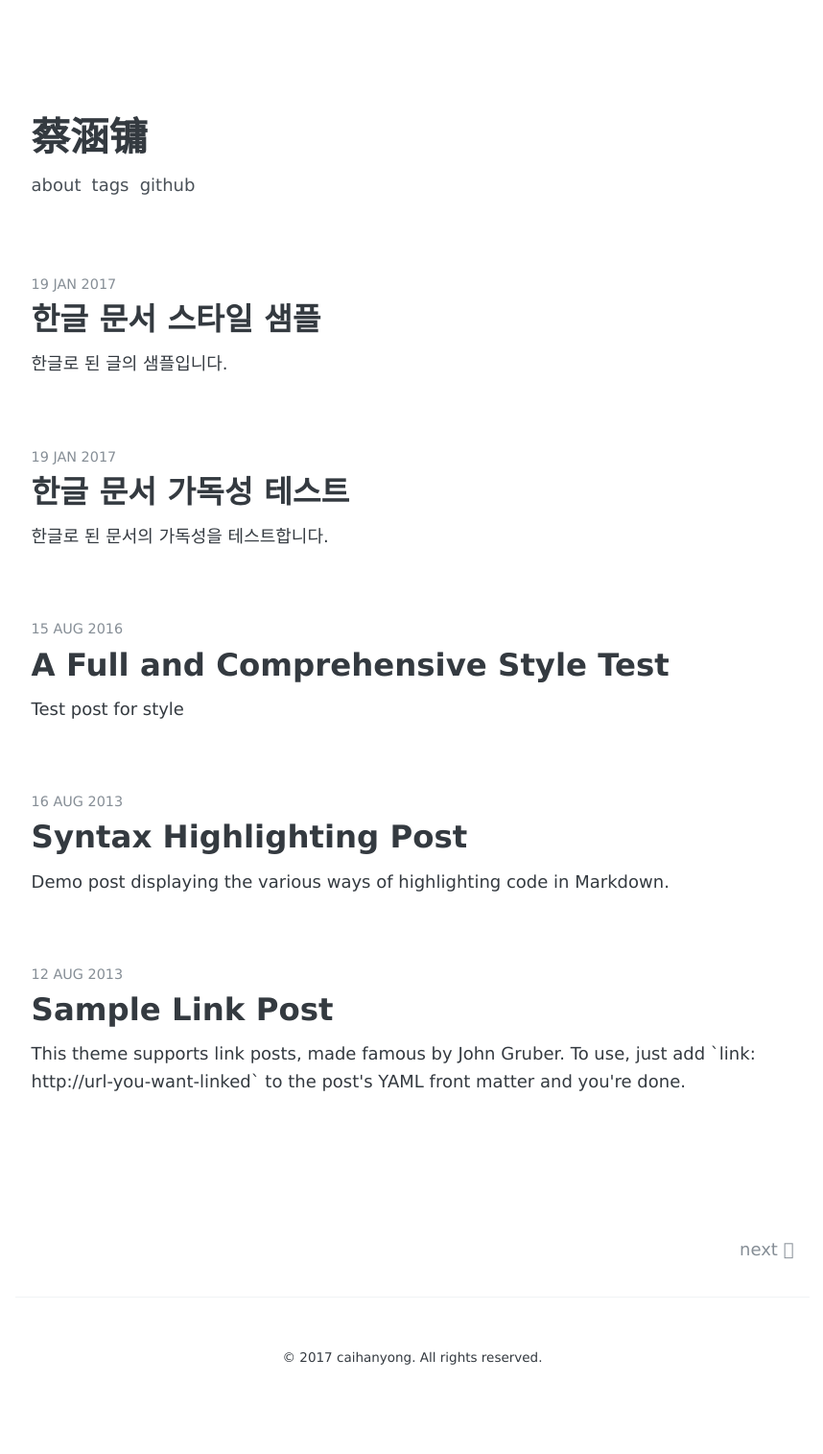
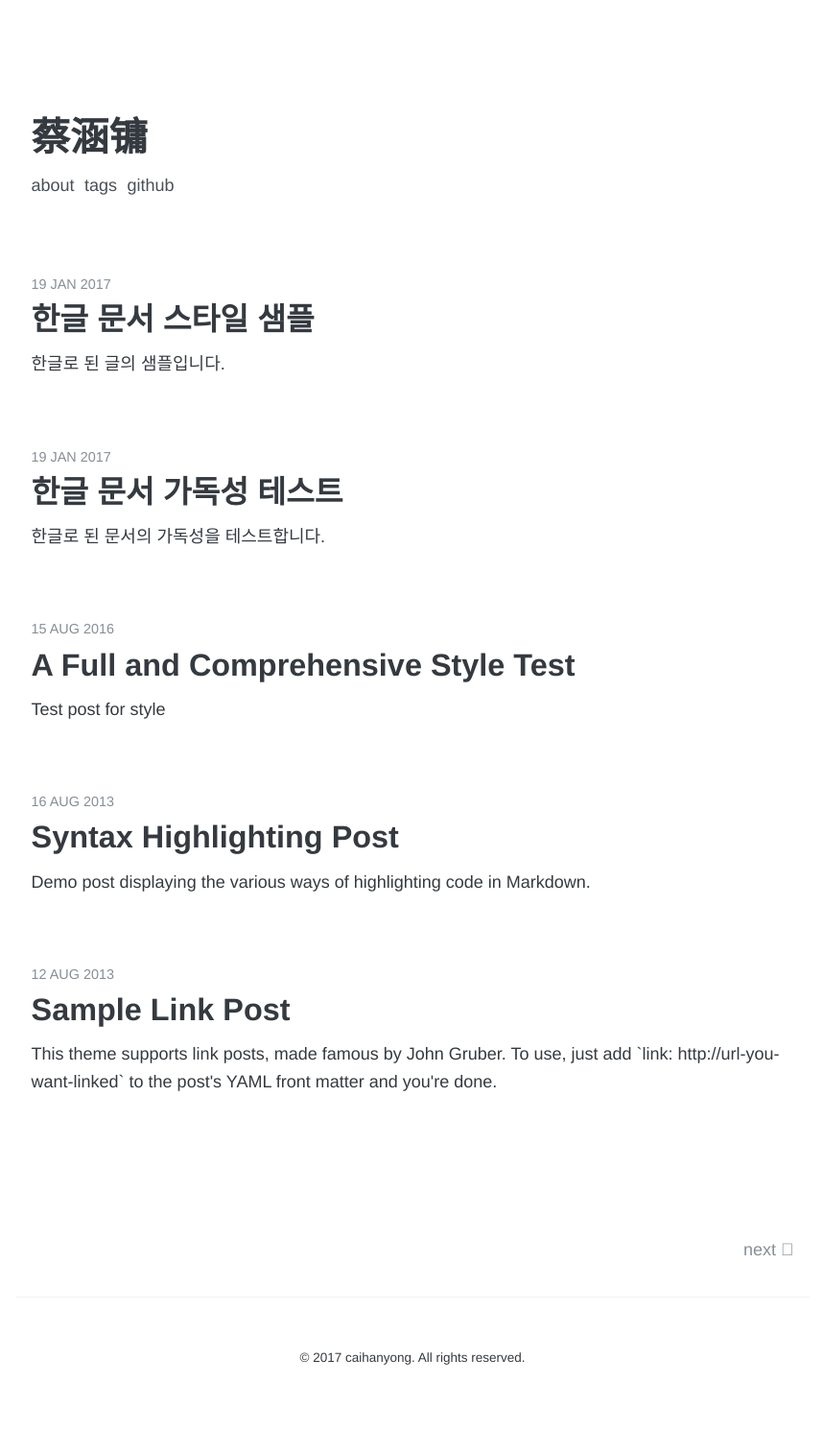
Before and after one commit to ada012/chanyying.github.com, a Jekyll site: the page built from index.html, in a window 1280 px wide. Shown: the whole page at 96% size, without its empty margins (210-1068 px from the left). Built offline with Jekyll 4.4.1, drawn with Linux system fonts in a browser that asks for light colours; the list of posts is cut into pages by our own code.

Commit message:
修改配置

```diff
--- a/_sass/_variables.scss
+++ b/_sass/_variables.scss
@@ -3,7 +3,7 @@
 /*--------------
   Font
   -------------- */
-$base-font: 'Spoqa Han Sans', 'Source Sans Pro', Apple SD Gothic Neo, Nanum Barun Gothic, Nanum Gothic, Verdana, Arial, Dotum, sans-serif;
+$base-font: 'Avenir', Helvetica, Arial, sans-serif;
 $code-font: Menlo, 'Ubuntu Mono', Monaco, 'Spoqa Han Sans', monospace;
 $code-gist-font: Menlo, 'Ubuntu Mono', Monaco, 'Spoqa Han Sans', monospace;
 
```
